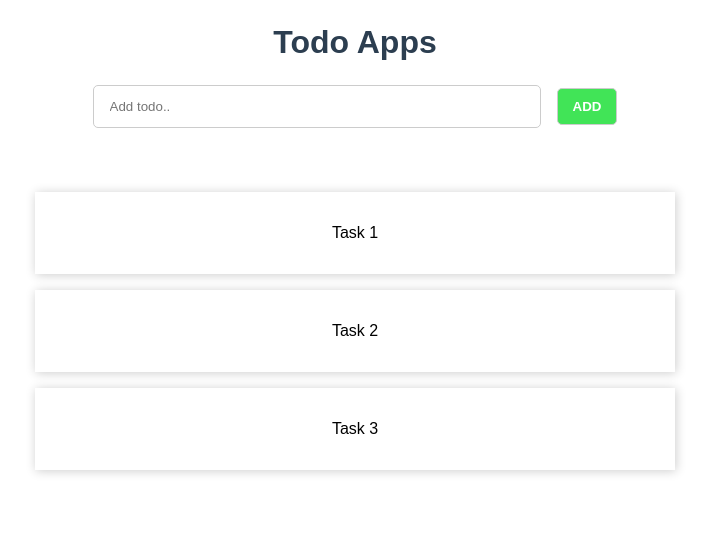
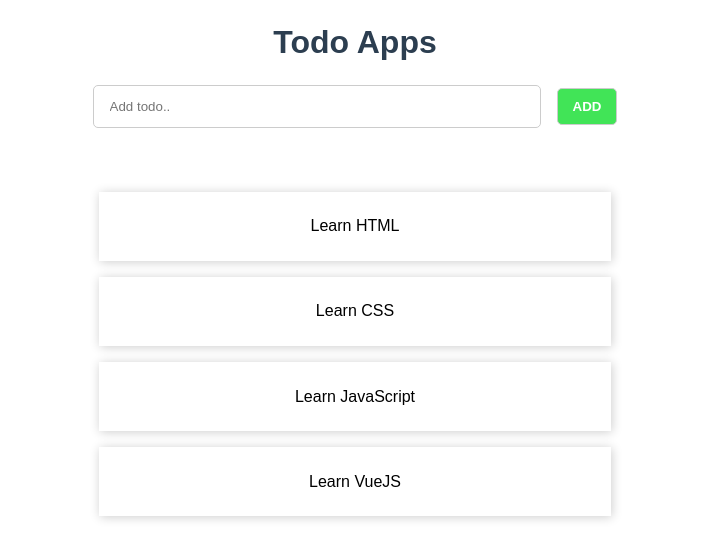
Before and after one commit to luthfizone/todo-animation, a Vue app: page / in a window 1280 px wide. Shown: the top 560 px of the page, without its empty margins (285-996 px from the left). Built offline with nearby package versions, Linux system fonts and the light colour scheme.

Commit message:
feat: initial tasks and render on todo content

```diff
--- a/src/components/TodoContent.vue
+++ b/src/components/TodoContent.vue
@@ -1,21 +1,23 @@
-<script setup></script>
+<script setup>
+const { tasks } = defineProps(["tasks"]);
+</script>
 
 <template>
   <div class="card-list">
-    <div>Task 1</div>
-    <div>Task 2</div>
-    <div>Task 3</div>
+    <div class="card" v-for="(task, index) in tasks" :key="index">
+      {{ task }}
+    </div>
   </div>
 </template>
 
 <style scoped>
 .card-list {
   margin-top: 1.5rem;
-  width: 50%;
+  width: 40%;
   font-family: Arial, Helvetica, sans-serif;
 }
 
-.card-list div {
+.card {
   margin-top: 1rem;
   padding: 5% 10%;
   text-align: center;
--- /dev/null
+++ b/src/data/data.js
@@ -0,0 +1,3 @@
+const data = ["Learn HTML", "Learn CSS", "Learn JavaScript", "Learn VueJS"];
+
+export default data;
--- a/src/views/HomeView.vue
+++ b/src/views/HomeView.vue
@@ -2,12 +2,13 @@
 import Header from "@/components/Header.vue";
 import InputUser from "@/components/InputUser.vue";
 import TodoContent from "@/components/TodoContent.vue";
+import tasks from "@/data/data.js";
 </script>
 
 <template>
   <main>
     <Header />
     <InputUser />
-    <TodoContent />
+    <TodoContent :tasks="tasks" />
   </main>
 </template>
```
